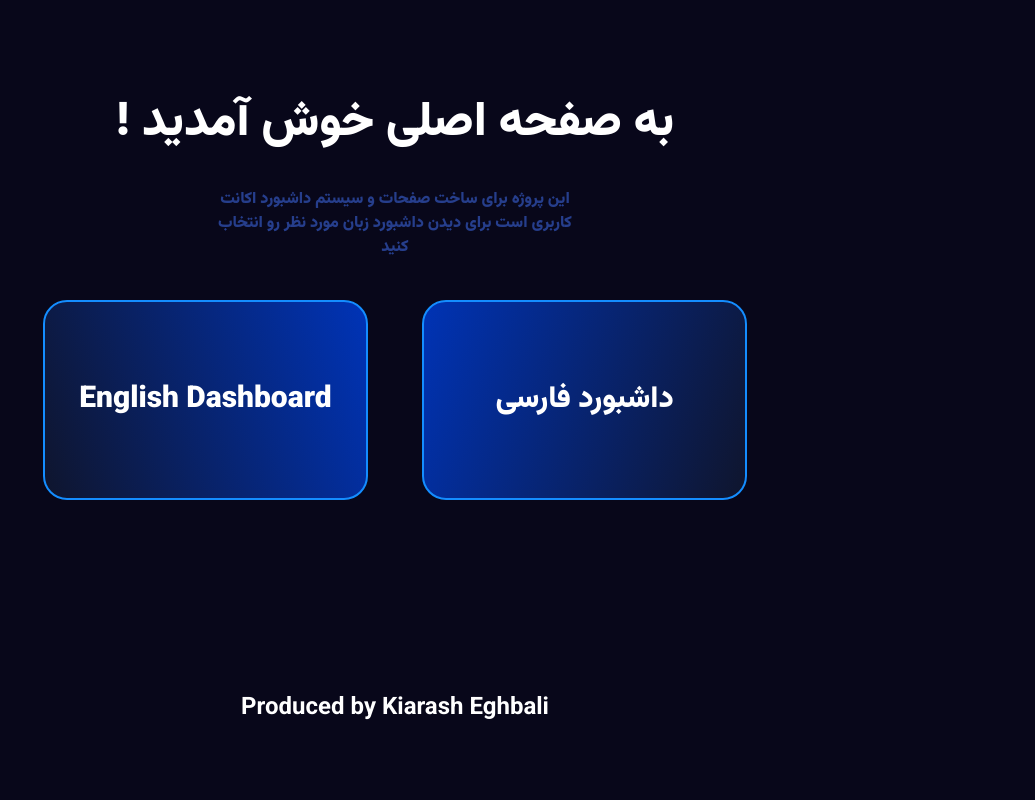
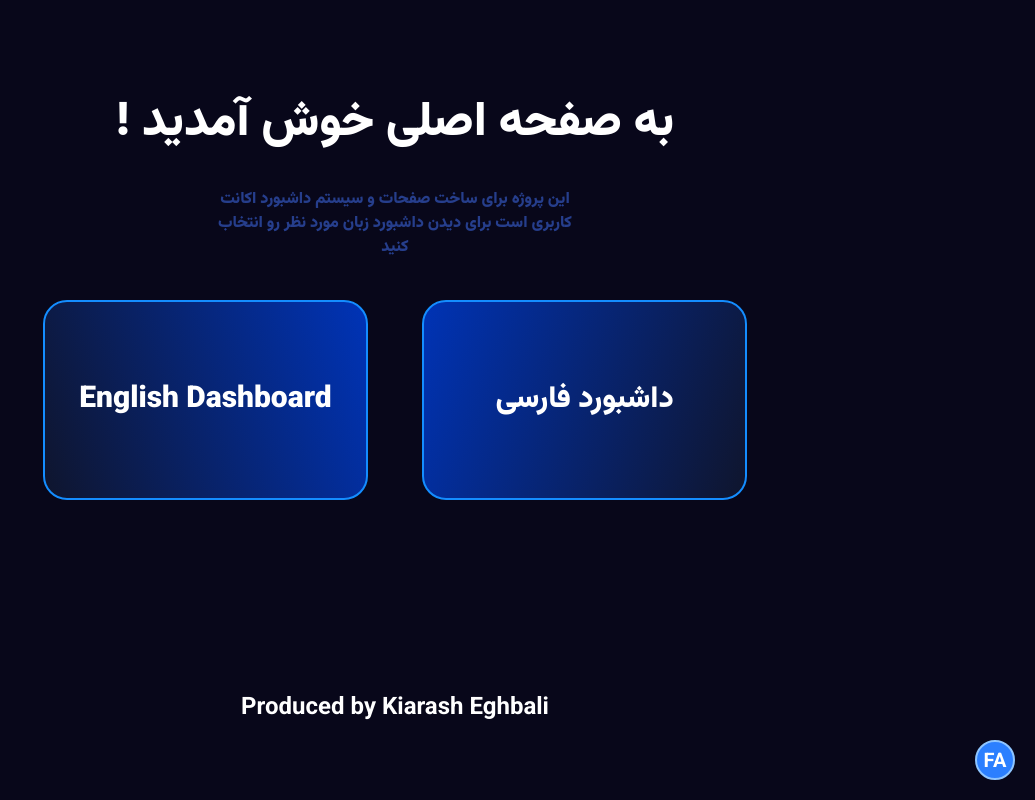
Before and after one commit to Kiarash-Eghbali/dashboard_account_system, a Next.js app in the folder Frontend/: page / in a window 1280 px wide. Shown: the whole page, without its empty margins (245-1280 px from the left). Built offline with nearby package versions, Linux system fonts and the light colour scheme.

Commit message:
Add Style to changeLangButton and add hook to button, add Lang and dir to layout

```diff
--- a/Frontend/src/app/layout.tsx
+++ b/Frontend/src/app/layout.tsx
@@ -1,19 +1,20 @@
+"use client";
 import { Inter, Vazirmatn } from "next/font/google";
 import { ReactNode } from "react";
 import "./globals.css";
 import ChangeLangButton from "../components/ChangeLangButton";
+import useChangeLang from "../hooks/useChangeLang";
 
 const vazirMatn = Vazirmatn({ subsets: ["arabic"] });
 const inter = Inter({ subsets: ["latin"] });
-export const metadata = {
-	title: "Create Next App",
-	description: "Generated by create next app",
-};
+
 
 export default function RootLayout({ children }: { children : ReactNode }) {
+	const { lang } = useChangeLang();
 	return (
 		<html
-			lang="en"
+			lang={lang == "english" ? "en" : "fa"}
+			dir={lang == "english" ? "ltr" : "rtl"}
 			className={`${vazirMatn.className} text-white h-full antialiased`}
 		>
 			<body className="min-h-full flex flex-col">
--- a/Frontend/src/components/ChangeLangButton.tsx
+++ b/Frontend/src/components/ChangeLangButton.tsx
@@ -9,7 +9,9 @@ const ChangeLangButton: React.FC = (): JSX.Element => {
 
     return (
         <>
-
+            <div onClick={toggleLang} className="w-10 h-10 text-xl rounded-full  flex items-center justify-center fixed  bottom-5 right-5 bg-blue-500 border-2 border-blue-300 hover:shadow-[0px_0px_10px] hover:shadow-blue-300 transition-all duration-300">
+                <h1 className="pt-1 select-none font-bold ">{ lang == "english" ? "FA" : "EN" }</h1>
+            </div>
         </>
     )
 }
```
Also changed, not shown: Frontend/src/components/Shared/LoadingBox.tsx (line endings or trailing spaces).
